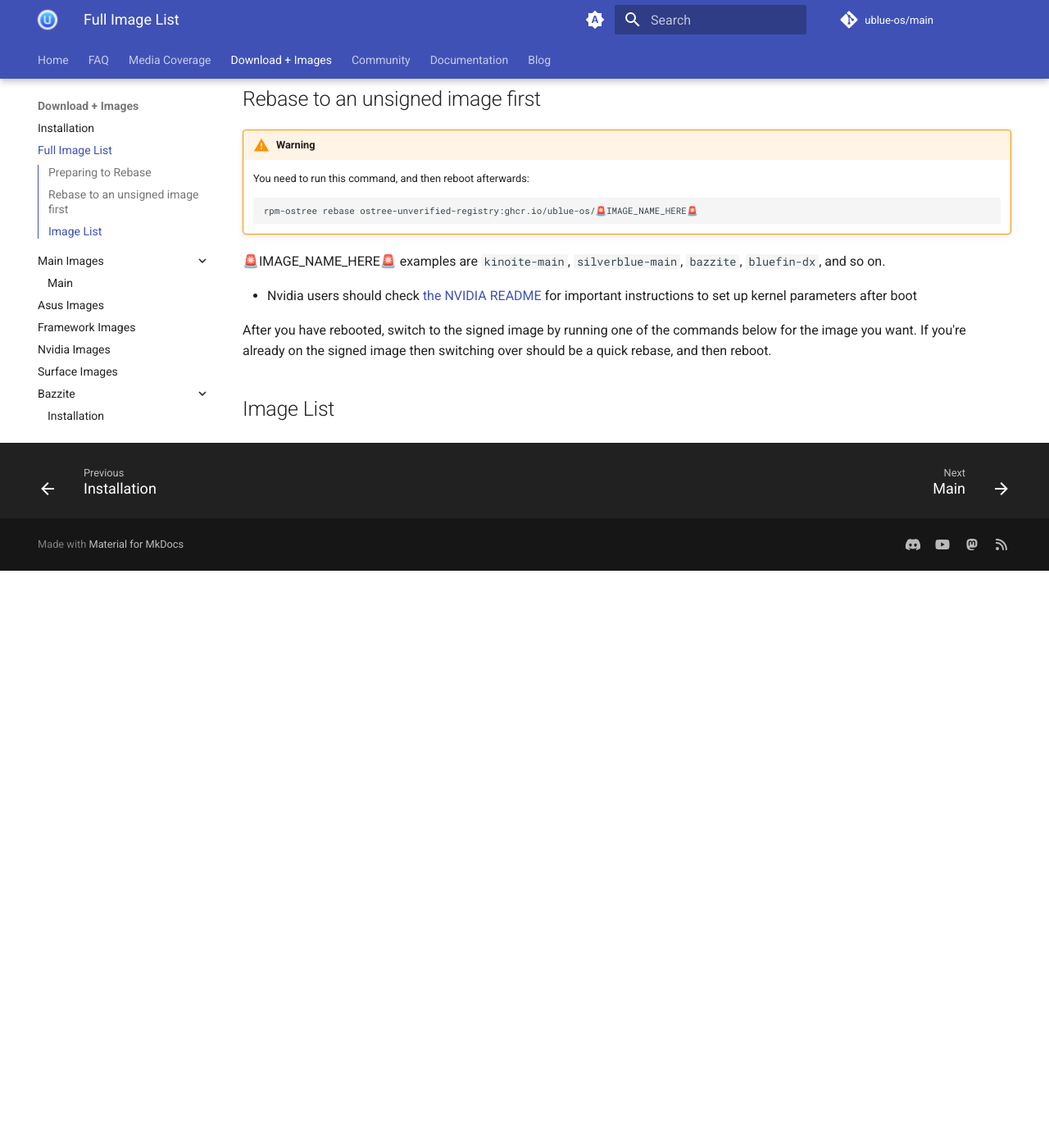
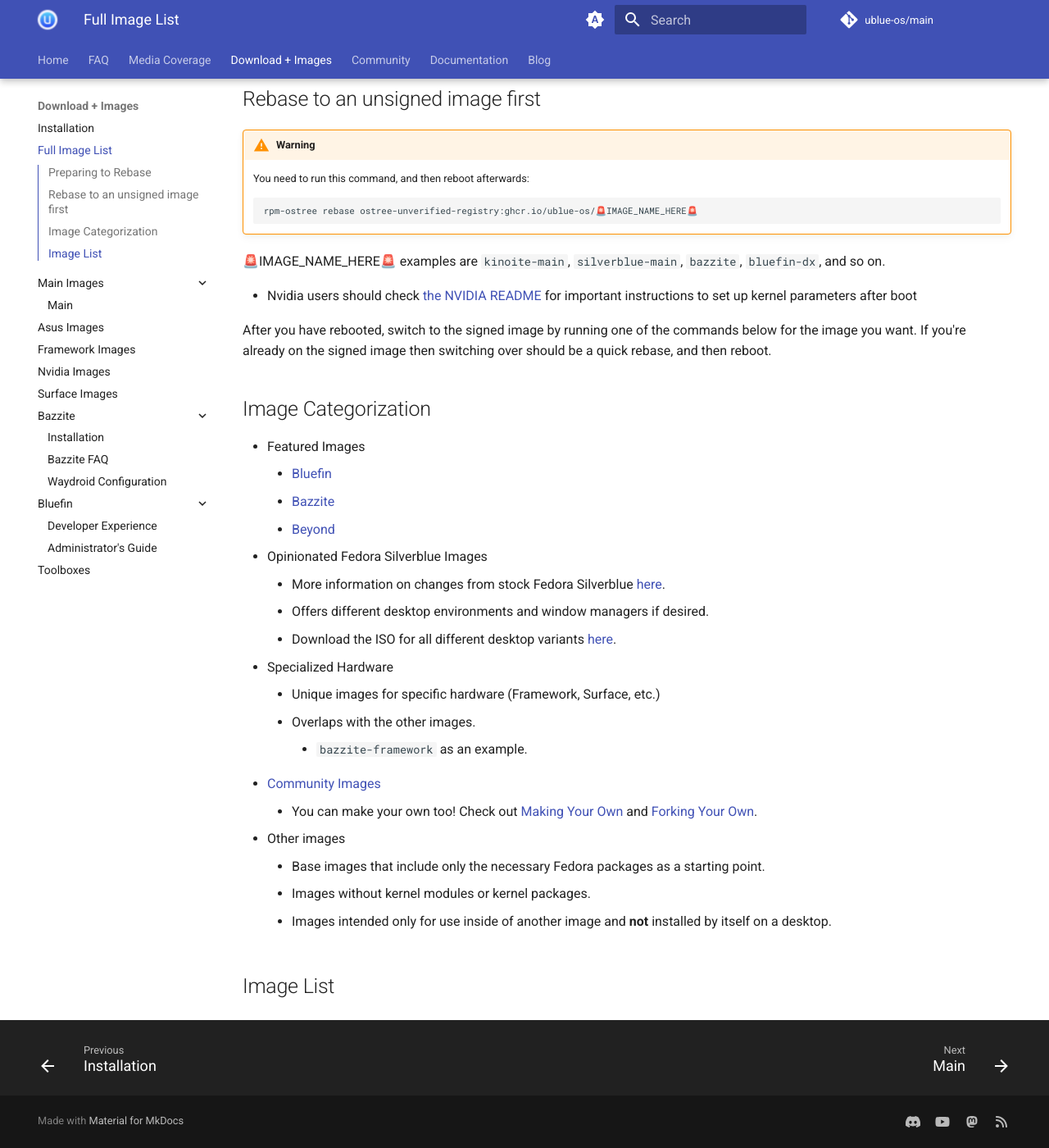
Before and after one commit to ublue-os/website, an MkDocs documentation site: the page built from docs/images.md, in a window 1280 px wide and 1400 px high, scrolled down 723 px. Shown: the whole window at 82% size. Built offline with MkDocs 1.6.1 and Material for MkDocs 9.7.7, drawn with Linux system fonts in a browser that asks for light colours; comment, search, counter and statistics services are not loaded; before the commit the page ends 1419 px from its top, so only the background shows below that.

Commit message:
feat: Add Image Categorization Section (#498)
* feat: Add Image Categorization Section

Would love feedback on this.  I am suggesting we should start to breakdown and categorize these images based on their purpose.

I know there might still be confusion on the naming to follow Fedora's current naming scheme, so that might be something I will consider down the road too.  I would like to have users to be able to pick an image and know exactly what all of their choices are what each image means eventually.

For now, I offer categorization.  Please let me know what should be improved or if this whole idea should be scrapped and/or moved elsewhere.

* chore: flagship to featured

* fix: use relative links

---------

Co-authored-by: Jorge O. Castro <jorge.castro@gmail.com>

```diff
--- a/docs/images.md
+++ b/docs/images.md
@@ -34,6 +34,26 @@ This list is in alphabetical order.
 
 After you have rebooted, switch to the signed image by running one of the commands below for the image you want. If you're already on the signed image then switching over should be a quick rebase, and then reboot.
 
+## Image Categorization
+- Featured Images
+    - [Bluefin](https://github.com/ublue-os/bluefin)
+    - [Bazzite](https://github.com/ublue-os/bazzite/)
+    - [Beyond](https://github.com/ublue-os/beyond)
+- Opinionated Fedora Silverblue Images
+    - More information on changes from stock Fedora Silverblue [here](/images/main/).
+    - Offers different desktop environments and window managers if desired.
+    - Download the ISO for all different desktop variants [here](https://github.com/ublue-os/main/releases).
+- Specialized Hardware
+    - Unique images for specific hardware (Framework, Surface, etc.)
+    -  Overlaps with the other images.
+        -  `bazzite-framework` as an example.
+- [Community Images](https://github.com/ublue-os/awesome-custom-images)
+    - You can make your own too!  Check out [Making Your Own](/tinker/make-your-own/) and [Forking Your Own](/guide/fork-your-own/).
+- Other images
+    - Base images that include only the necessary Fedora packages as a starting point.
+    - Images without kernel modules or kernel packages.
+    - Images intended only for use inside of another image and **not** installed by itself on a desktop.
+
 ## Image List
 
 {!_generated_image_list.md!}
```
